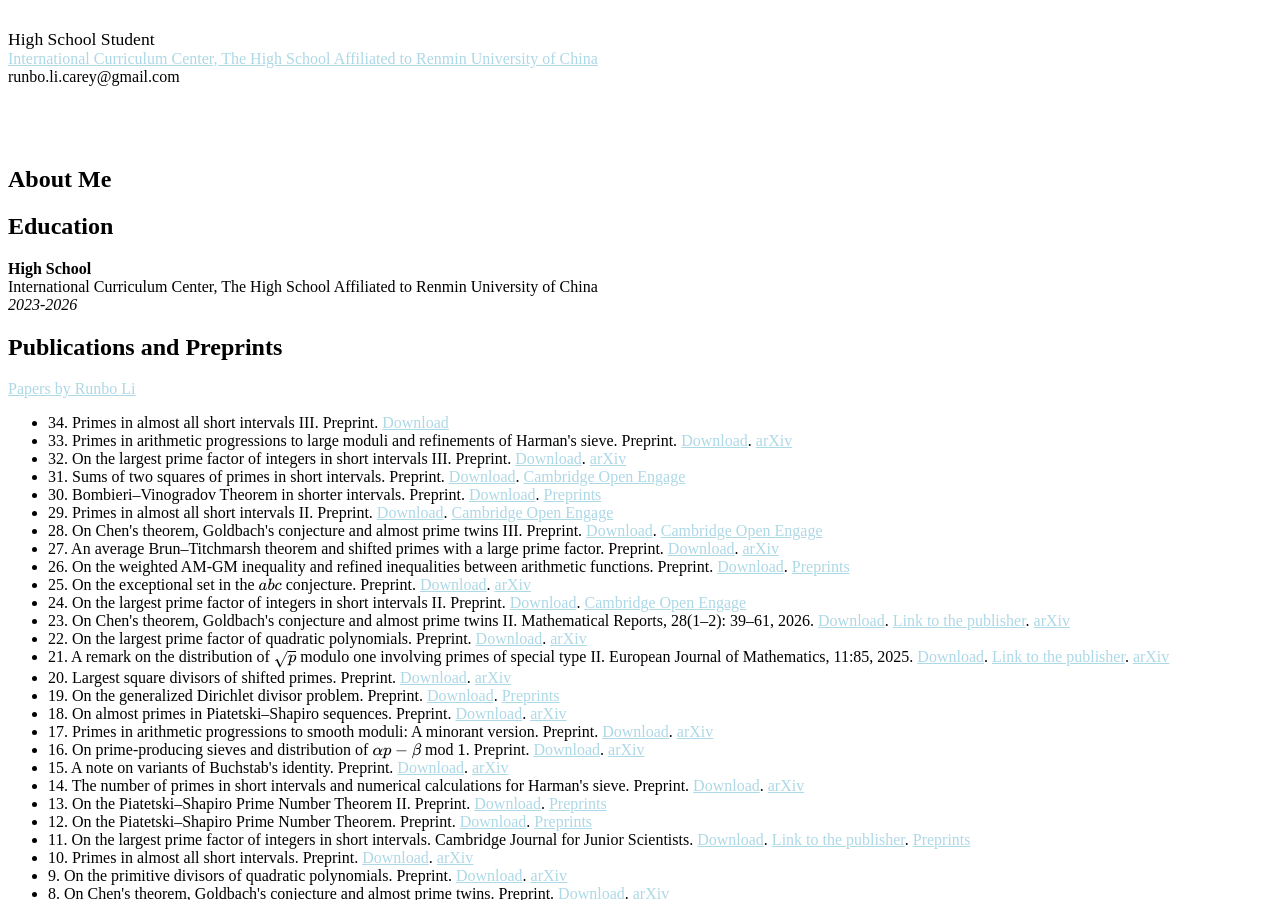
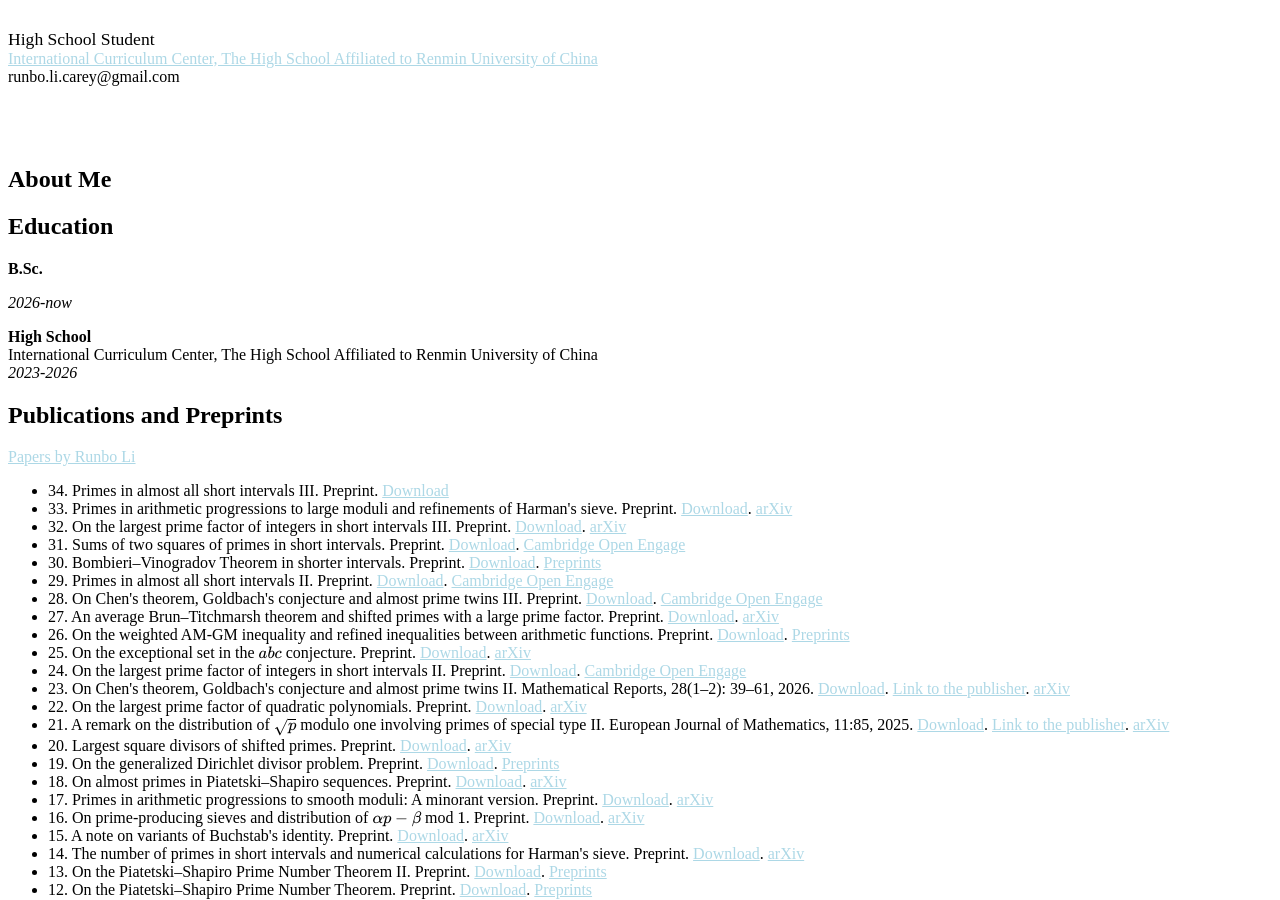
Before and after one commit to CareyRunboLi/CareyRunboLi.github.io, a Jekyll site: the page built from index.md, in a window 1280 px wide and 900 px high, scrolled down 1343 px. Built offline with Jekyll 4.4.1, drawn with Linux system fonts in a browser that asks for light colours; some web fonts are replaced; formulas are drawn with MathJax 3; a style sheet for code colours, icons or effects is not loaded; our own code applies the rules of GitHub Pages for plain Markdown files.

Commit message:
Update index.md

```diff
--- a/index.md
+++ b/index.md
@@ -8,6 +8,10 @@ layout: homepage
 
 ## Education
 
+**B.Sc.**
+
+*2026-now*
+
 **High School**
 International Curriculum Center, The High School Affiliated to Renmin University of China
 *2023-2026*
```
